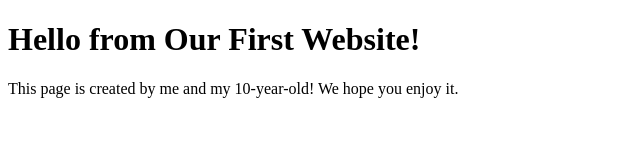
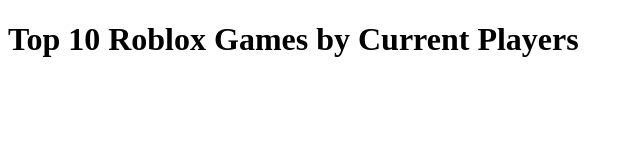
Before and after one commit to codemaster5798/my-first-website, a plain HTML site: page index.html in a window 1280 px wide. Shown: the whole page, without its empty margins (0-640 px from the left). Drawn offline with Linux system fonts and the light colour scheme.

Commit message:
Update index.html

```diff
--- a/index.html
+++ b/index.html
@@ -1,13 +1,16 @@
 <!DOCTYPE html>
-<script src="script.js"></script>
-
 <html>
   <head>
     <meta charset="UTF-8" />
-    <title>My First Website</title>
+    <title>Top Roblox Games</title>
   </head>
   <body>
-    <h1>Hello from Our First Website!</h1>
-    <p>This page is created by me and my 10-year-old! We hope you enjoy it.</p>
+    <h1>Top 10 Roblox Games by Current Players</h1>
+    <ul id="games-list">
+      <!-- This list will be populated by our TypeScript/JavaScript code. -->
+    </ul>
+
+    <!-- Reference our compiled script.js (generated from script.ts) -->
+    <script src="script.js"></script>
   </body>
 </html>
```
